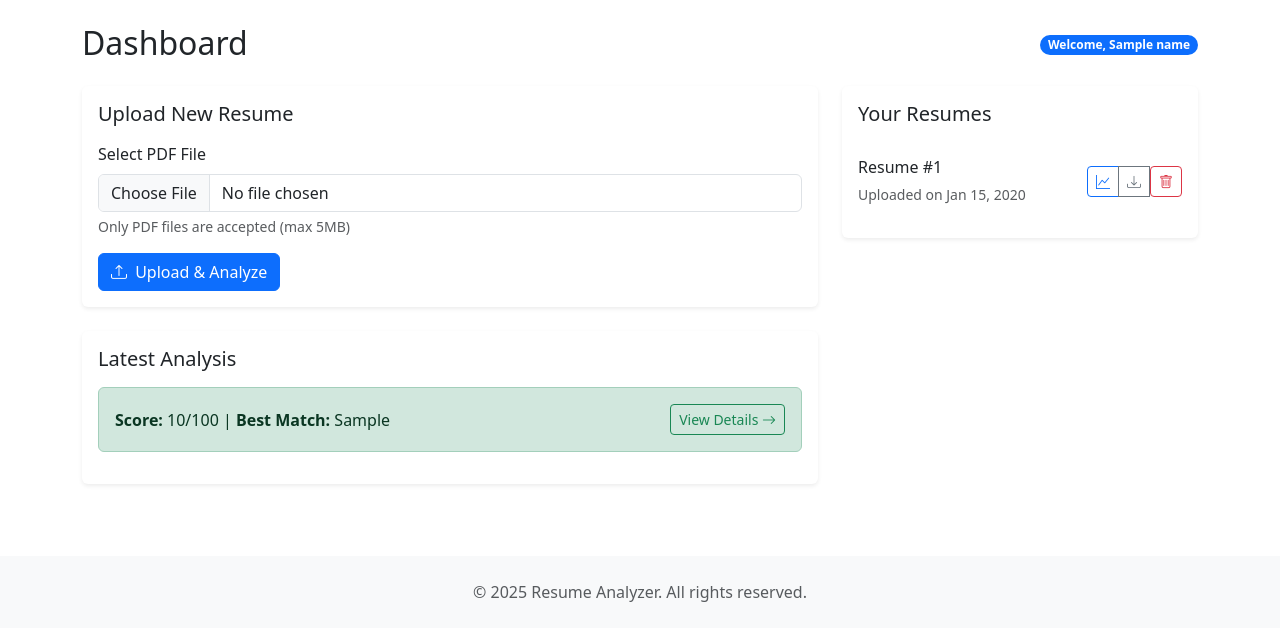
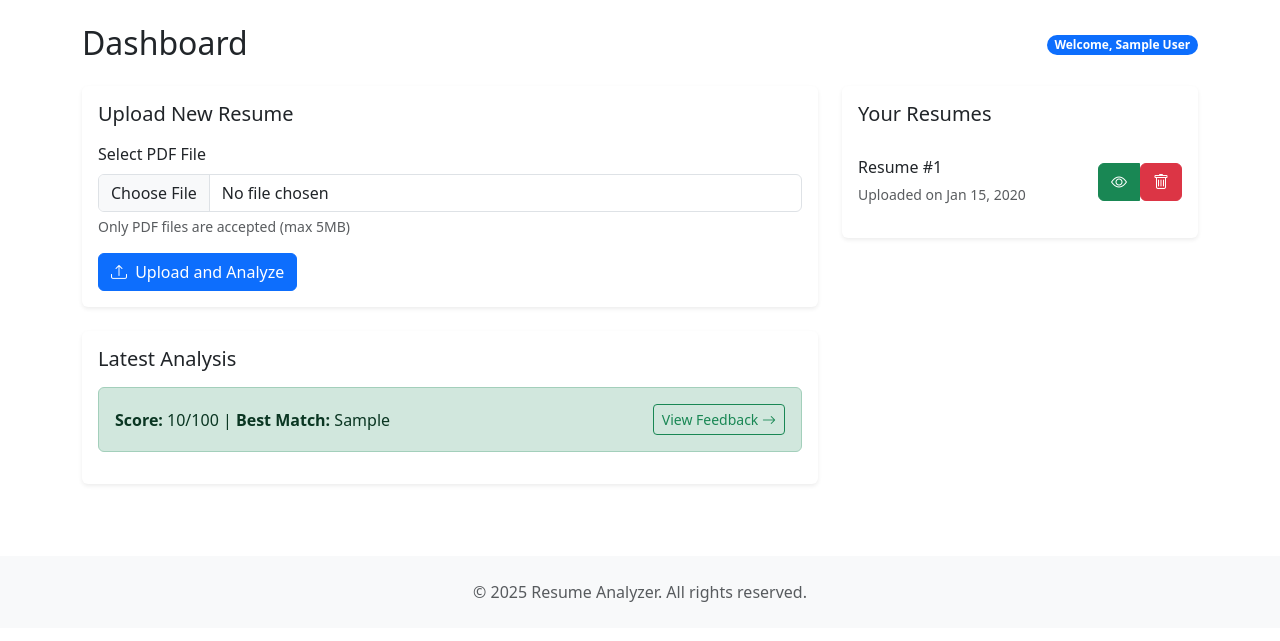
Before and after one commit to amirdhs/AI-Powered-Resume-Analyzer, a Flask app: template app/templates/dashboard.html in a window 1280 px wide. Shown: the part 56-697 px from the top of the page. Run offline with Flask 3, Linux system fonts and the light colour scheme; tables that the repository leaves empty hold one stand-in row (values such as "Sample post"); the template is opened without the code that fills it: values that come from a table or form of the project are taken from there, most other values are stand-ins (such as "Sample title", 1, 10 or a date in 2020).

Commit message:
Update dashboard.html to improve user experience and functionality

```diff
--- a/app/templates/dashboard.html
+++ b/app/templates/dashboard.html
@@ -6,7 +6,7 @@
 <div class="d-flex justify-content-between align-items-center mb-4">
     <h1 class="h2 mb-0">Dashboard</h1>
     <div>
-        <span class="badge bg-primary rounded-pill">Welcome, {{ name }}</span>
+        <span class="badge bg-primary rounded-pill">Welcome, {{ user.name }}</span>
     </div>
 </div>
 
@@ -18,14 +18,14 @@
                     <h2 class="h5 mb-0">Upload New Resume</h2>
                 </div>
 
-                <form method="POST" action="{{ url_for('main.dashboard') }}" enctype="multipart/form-data" class="dropzone" id="resumeUpload">
+                <form method="POST" action="{{ url_for('main.upload') }}" enctype="multipart/form-data" class="dropzone" id="resumeUpload">
                     <div class="mb-3">
                         <label for="resume" class="form-label">Select PDF File</label>
                         <input type="file" class="form-control" id="resume" name="resume" accept=".pdf" required>
                         <div class="form-text">Only PDF files are accepted (max 5MB)</div>
                     </div>
                     <button type="submit" class="btn btn-primary">
-                        <i class="bi bi-upload me-1"></i> Upload & Analyze
+                        <i class="bi bi-upload me-1"></i> Upload and Analyze
                     </button>
                 </form>
             </div>
@@ -41,8 +41,8 @@
                             <strong>Score:</strong> {{ feedback.score }}/100 |
                             <strong>Best Match:</strong> {{ feedback.best_match }}
                         </div>
-                        <a href="{{ url_for('main.resume_detail', resume_id=resumes[-1].id) }}" class="btn btn-sm btn-outline-success">
-                            View Details <i class="bi bi-arrow-right"></i>
+                        <a href="{{ url_for('main.feedback', resume_id=r.resume.id) }}" class="btn btn-sm btn-outline-success">
+                            View Feedback <i class="bi bi-arrow-right"></i>
                         </a>
                     </div>
                 </div>
@@ -66,14 +66,11 @@
                                 <small class="text-muted">Uploaded on {{ resume.created_at.strftime('%b %d, %Y') }}</small>
                             </div>
                             <div class="btn-group">
-                                <a href="{{ url_for('main.resume_detail', resume_id=resume.id) }}" class="btn btn-sm btn-outline-primary" title="Analyze">
-                                    <i class="bi bi-graph-up"></i>
-                                </a>
-                                <a href="{{ url_for('main.download_resume', resume_id=resume.id) }}" class="btn btn-sm btn-outline-secondary" title="Download">
-                                    <i class="bi bi-download"></i>
+                                <a href="{{ url_for('main.view_resume', resume_id=resume.id) }}" class="btn btn-success" title="View">
+                                    <i class="bi bi-eye"></i>
                                 </a>
                                 <form method="POST" action="{{ url_for('main.delete_resume', resume_id=resume.id) }}" class="d-inline">
-                                    <button type="submit" class="btn btn-sm btn-outline-danger" title="Delete" onclick="return confirm('Are you sure you want to delete this resume?');">
+                                    <button type="submit" class="btn btn-danger" title="Delete" onclick="return confirm('Are you sure you want to delete this resume?');">
                                         <i class="bi bi-trash"></i>
                                     </button>
                                 </form>
```
